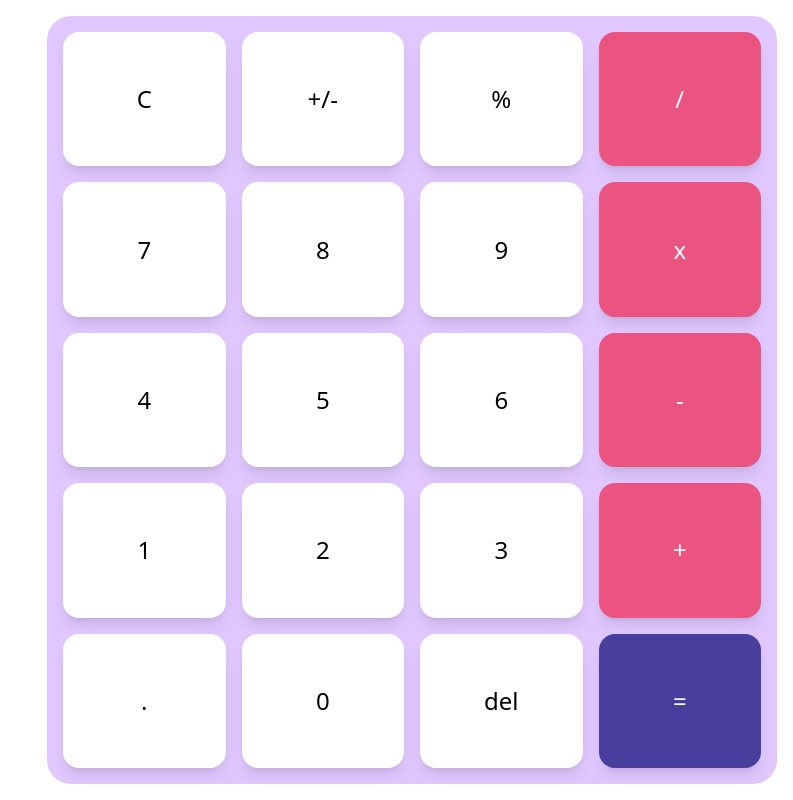
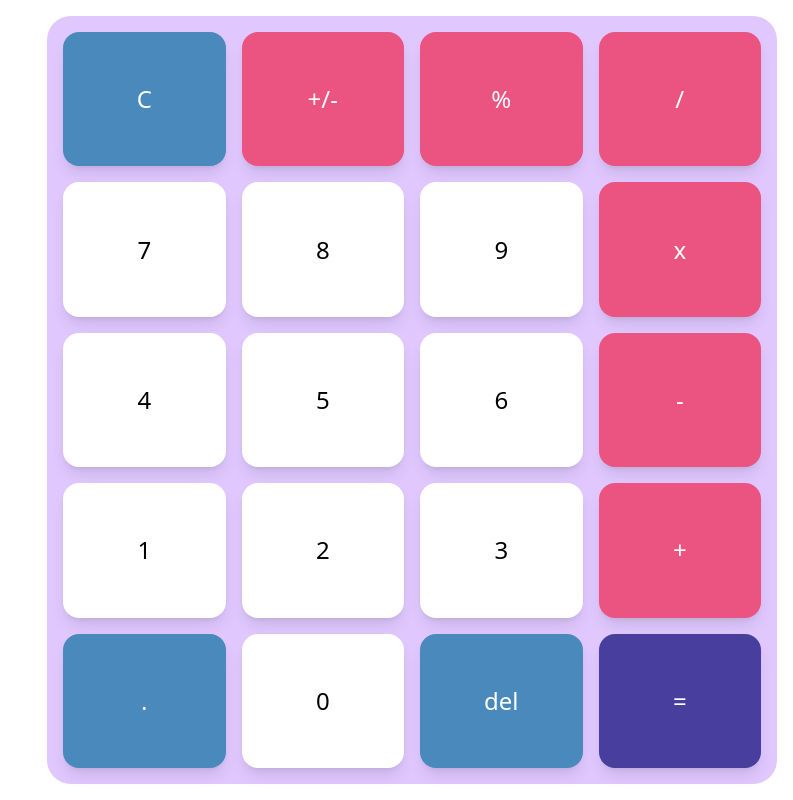
Before and after one commit to Duke0404/Calculator, a React (Create React App) app: page / in a window 1280 px wide. Shown: the whole page, without its empty margins (487-1280 px from the left). Built offline with nearby package versions, Linux system fonts and the light colour scheme.

Commit message:
Changed button colors

```diff
--- a/src/components/ButtonCluster.tsx
+++ b/src/components/ButtonCluster.tsx
@@ -95,6 +95,7 @@ const ButtonCluster = (props: ButtonClusterProps) => {
 				setIntSecond={setIntSecond}
 				currentOperation={currentOperation}
 				setCurrentOperation={setCurrentOperation}
+				accent={3}
 			>
 				C
 			</CalcButton>
@@ -111,6 +112,7 @@ const ButtonCluster = (props: ButtonClusterProps) => {
 				setIntSecond={setIntSecond}
 				currentOperation={currentOperation}
 				setCurrentOperation={setCurrentOperation}
+				accent={1}
 			>
 				+/-
 			</CalcButton>
@@ -127,6 +129,7 @@ const ButtonCluster = (props: ButtonClusterProps) => {
 				setIntSecond={setIntSecond}
 				currentOperation={currentOperation}
 				setCurrentOperation={setCurrentOperation}
+				accent={1}
 			>
 				%
 			</CalcButton>
@@ -143,7 +146,7 @@ const ButtonCluster = (props: ButtonClusterProps) => {
 				setIntSecond={setIntSecond}
 				currentOperation={currentOperation}
 				setCurrentOperation={setCurrentOperation}
-				accent
+				accent={1}
 			>
 				/
 			</CalcButton>
@@ -208,7 +211,7 @@ const ButtonCluster = (props: ButtonClusterProps) => {
 				setIntSecond={setIntSecond}
 				currentOperation={currentOperation}
 				setCurrentOperation={setCurrentOperation}
-				accent
+				accent={1}
 			>
 				x
 			</CalcButton>
@@ -273,7 +276,7 @@ const ButtonCluster = (props: ButtonClusterProps) => {
 				setIntSecond={setIntSecond}
 				currentOperation={currentOperation}
 				setCurrentOperation={setCurrentOperation}
-				accent
+				accent={1}
 			>
 				-
 			</CalcButton>
@@ -338,7 +341,7 @@ const ButtonCluster = (props: ButtonClusterProps) => {
 				setIntSecond={setIntSecond}
 				currentOperation={currentOperation}
 				setCurrentOperation={setCurrentOperation}
-				accent
+				accent={1}
 			>
 				+
 			</CalcButton>
@@ -355,6 +358,7 @@ const ButtonCluster = (props: ButtonClusterProps) => {
 				setIntSecond={setIntSecond}
 				currentOperation={currentOperation}
 				setCurrentOperation={setCurrentOperation}
+				accent={3}
 			>
 				.
 			</CalcButton>
@@ -387,6 +391,7 @@ const ButtonCluster = (props: ButtonClusterProps) => {
 				setIntSecond={setIntSecond}
 				currentOperation={currentOperation}
 				setCurrentOperation={setCurrentOperation}
+				accent={3}
 			>
 				del
 			</CalcButton>
@@ -403,7 +408,7 @@ const ButtonCluster = (props: ButtonClusterProps) => {
 				setIntSecond={setIntSecond}
 				currentOperation={currentOperation}
 				setCurrentOperation={setCurrentOperation}
-				accent2
+				accent={2}
 			>
 				=
 			</CalcButton>
--- a/src/components/CalcButton.tsx
+++ b/src/components/CalcButton.tsx
@@ -18,8 +18,7 @@ import { operation } from "./ButtonCluster"
 interface calcButtonProps {
 	children: string
 	type: buttonType
-	accent?: boolean
-	accent2?: boolean
+	accent?: number
 	firstOperand: string
 	setFirstOperand: (firstOperand: string) => void
 	intFirst: boolean
@@ -342,10 +341,12 @@ const CalcButton = (props: calcButtonProps) => {
 				shadow-lg
 				hover:shadow-xl
 				${
-					props.accent
+					props.accent === 1
 						? "bg-accent-prime text-white"
-						: props.accent2
+						: props.accent === 2
 						? "bg-accent-sec text-white"
+						: props.accent === 3
+						? "bg-accent-tert text-white"
 						: "bg-background-2"
 				}
 			`}
--- a/tailwind.config.js
+++ b/tailwind.config.js
@@ -6,6 +6,7 @@ module.exports = {
 			colors: {
 				"accent-prime": "#eb5380",
 				"accent-sec": "#473e9e",
+				"accent-tert": "#4A89BC",
 				"background-1": "#fff",
 				"background-2": "#fff",
 				"background-3": "#e0c8ff",
```
